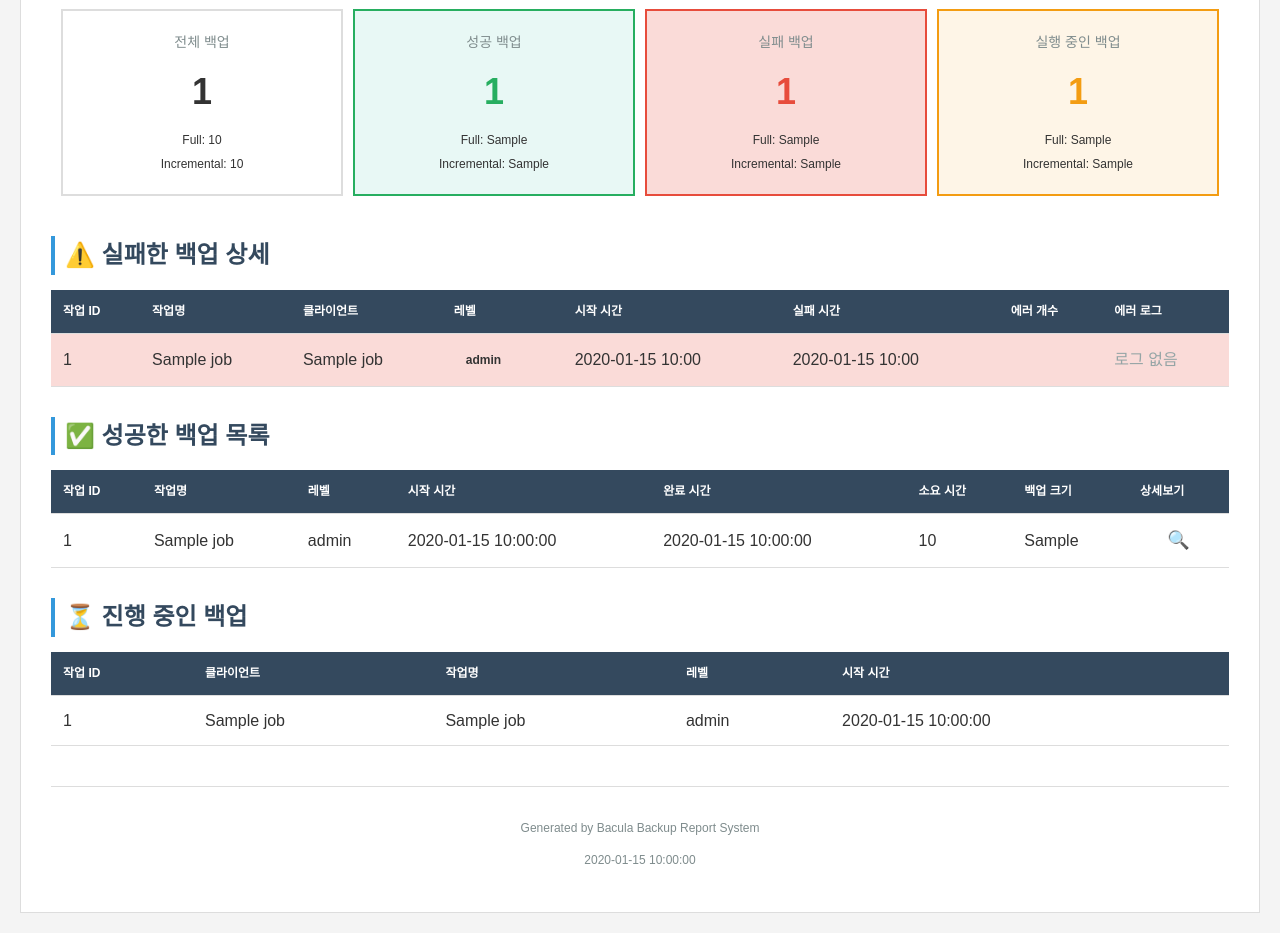
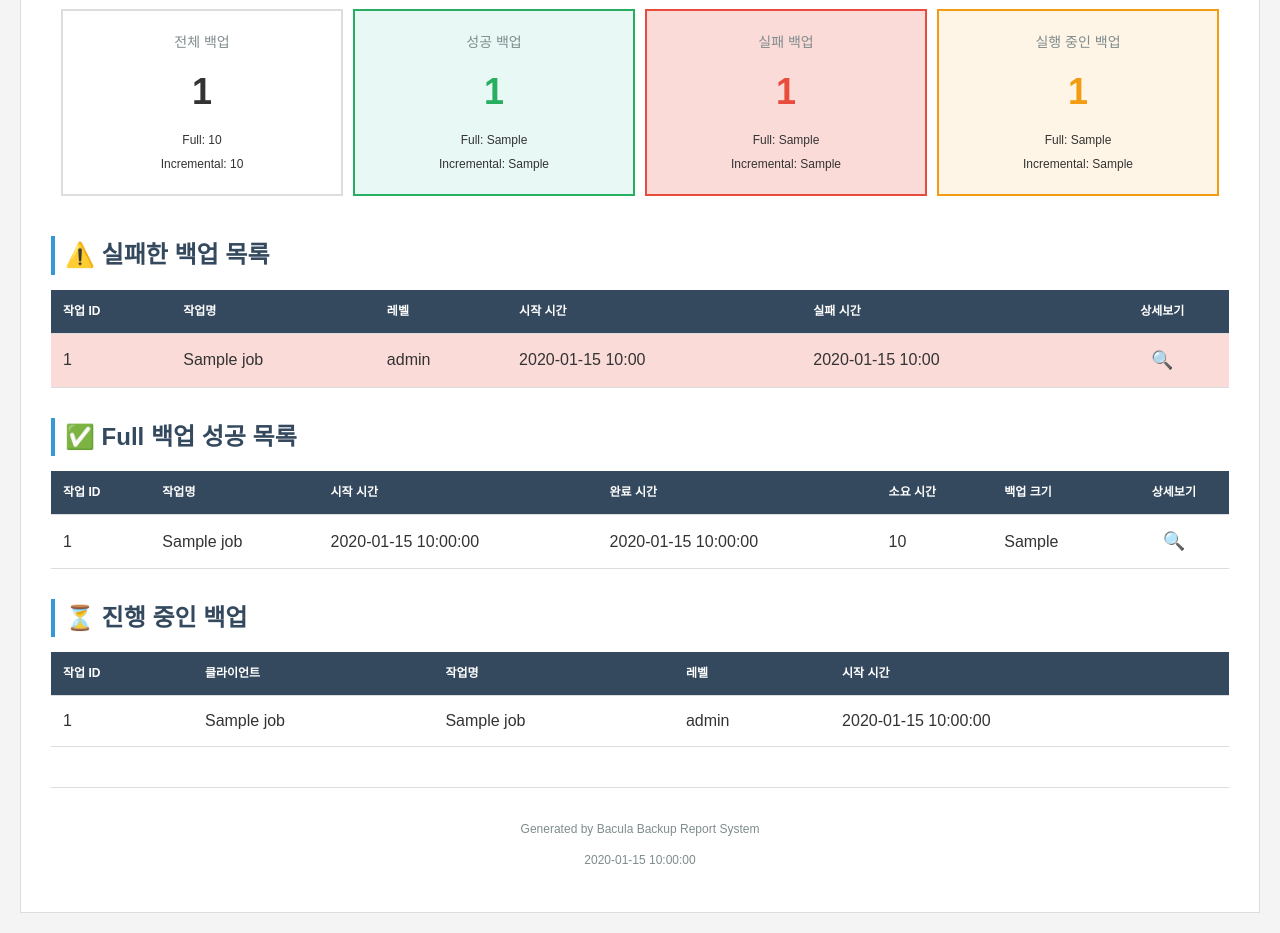
Before and after one commit to HYMN0324/baculum_report, a Python web app: template templates/report_template.html in a window 1280 px wide. Shown: the part 316-1249 px from the top of the page. Run offline with Jinja, Linux system fonts and the light colour scheme; the template is opened without the code that fills it: most values are stand-ins (such as "Sample title", 1, 10 or a date in 2020).

Commit message:
Phase 10: HTML 리포트 템플릿 수정 및 상세보기 기능 추가
## 주요 변경사항

### 1. 성공 백업 목록 (report_template.html)
- 제목 변경: "성공한 백업 목록" → "✅ Full 백업 성공 목록"
- Full 백업만 표시되도록 필터링 적용 (report_generator.py)
- 레벨 컬럼 제거 (Full만 표시하므로 불필요)
- 상세보기 컬럼 추가 (Baculum Web UI 링크)
- 상세보기 헤더 및 아이콘 가운데 정렬

### 2. 실패 백업 목록 (report_template.html)
- 제목 변경: "실패한 백업 상세" → "⚠️ 실패한 백업 목록"
- 불필요 컬럼 제거: 클라이언트, 에러 개수, 에러 로그
- 레벨 표시 개선: 배지 스타일 제거하여 왼쪽 정렬
- 상세보기 컬럼 추가 (Baculum Web UI 링크)
- 상세보기 헤더 및 아이콘 가운데 정렬

### 3. 리포트 생성 로직 (report_generator.py)
- 성공 작업 필터링: job.level == 'F' 조건 추가
- Full 백업만 성공 목록에 포함

### 4. 환경 변수 (.env - gitignore)
- BACULUM_WEB_HOST, BACULUM_WEB_PORT 추가
- Baculum Web UI 상세보기 링크 구성에 사용

## 테스트 완료
- HTML 리포트 생성 테스트 ✓
- 이메일 발송 테스트 ✓
- 템플릿 렌더링 검증 ✓

🤖 Generated with [Claude Code](https://claude.com/claude-code)

Co-Authored-By: Claude <noreply@anthropic.com>

```diff
--- a/src/report/report_generator.py
+++ b/src/report/report_generator.py
@@ -110,9 +110,10 @@ class ReportGenerator:
             logger.debug(f"통계 생성 완료: {stats}")
 
             # 작업 분류 (type='B'인 Backup 작업만 포함, Restore 작업 제외)
+            # Phase 10: Full 백업만 성공 목록에 포함
             success_jobs = [
                 job for job in jobs
-                if job.is_success and job.is_backup
+                if job.is_success and job.is_backup and job.level == 'F'
             ]
             failed_jobs = [job for job in jobs if job.is_failed]
             running_jobs = [job for job in jobs if job.is_running]
--- a/templates/report_template.html
+++ b/templates/report_template.html
@@ -286,18 +286,16 @@
         </div>
 
         {% if failed_jobs %}
-        <h2>⚠️ 실패한 백업 상세</h2>
+        <h2>⚠️ 실패한 백업 목록</h2>
         <table>
             <thead>
                 <tr>
                     <th>작업 ID</th>
                     <th>작업명</th>
-                    <th>클라이언트</th>
                     <th>레벨</th>
                     <th>시작 시간</th>
                     <th>실패 시간</th>
-                    <th>에러 개수</th>
-                    <th>에러 로그</th>
+                    <th style="text-align: center;">상세보기</th>
                 </tr>
             </thead>
             <tbody>
@@ -305,16 +303,19 @@
                 <tr style="background-color: #fadbd8;">
                     <td>{{ job.job_id }}</td>
                     <td>{{ job.job_name }}</td>
-                    <td>{{ job.client_name }}</td>
-                    <td><span class="status-badge">{{ job.level_display }}</span></td>
+                    <td>{{ job.level_display }}</td>
                     <td>{{ job.start_time.strftime('%Y-%m-%d %H:%M') }}</td>
                     <td>{{ job.end_time.strftime('%Y-%m-%d %H:%M') if job.end_time else '-' }}</td>
-                    <td style="text-align: center;">{{ job.job_errors }}</td>
-                    <td>
-                        {% if job.error_message %}
-                        <div class="error-log">{{ job.error_message }}</div>
+                    <td style="text-align: center;">
+                        {% if baculum_web_url %}
+                        <a href="{{ baculum_web_url }}/web/job/history/{{ job.job_id }}/"
+                           target="_blank"
+                           title="Baculum에서 상세 정보 보기"
+                           style="color: #3498db; text-decoration: none; font-size: 18px;">
+                            🔍
+                        </a>
                         {% else %}
-                        <span style="color: #95a5a6;">로그 없음</span>
+                        <span style="color: #95a5a6;">-</span>
                         {% endif %}
                     </td>
                 </tr>
@@ -324,18 +325,17 @@
         {% endif %}
 
         {% if success_jobs %}
-        <h2>✅ 성공한 백업 목록</h2>
+        <h2>✅ Full 백업 성공 목록</h2>
         <table>
             <thead>
                 <tr>
                     <th>작업 ID</th>
                     <th>작업명</th>
-                    <th>레벨</th>
                     <th>시작 시간</th>
                     <th>완료 시간</th>
                     <th>소요 시간</th>
                     <th>백업 크기</th>
-                    <th>상세보기</th>
+                    <th style="text-align: center;">상세보기</th>
                 </tr>
             </thead>
             <tbody>
@@ -343,7 +343,6 @@
                 <tr>
                     <td>{{ job.job_id }}</td>
                     <td>{{ job.job_name }}</td>
-                    <td>{{ job.level_display }}</td>
                     <td>{{ job.start_time.strftime('%Y-%m-%d %H:%M:%S') }}</td>
                     <td>{{ job.end_time.strftime('%Y-%m-%d %H:%M:%S') }}</td>
                     <td>{{ job.duration_display }}</td>
```
